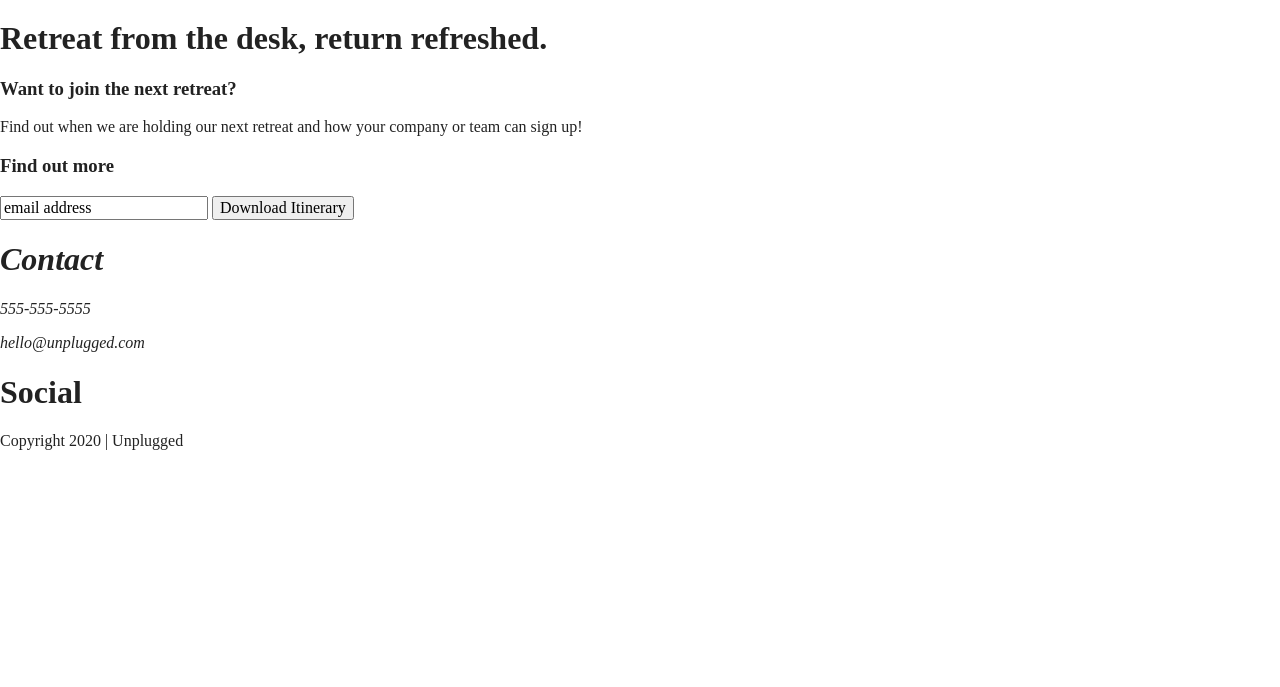
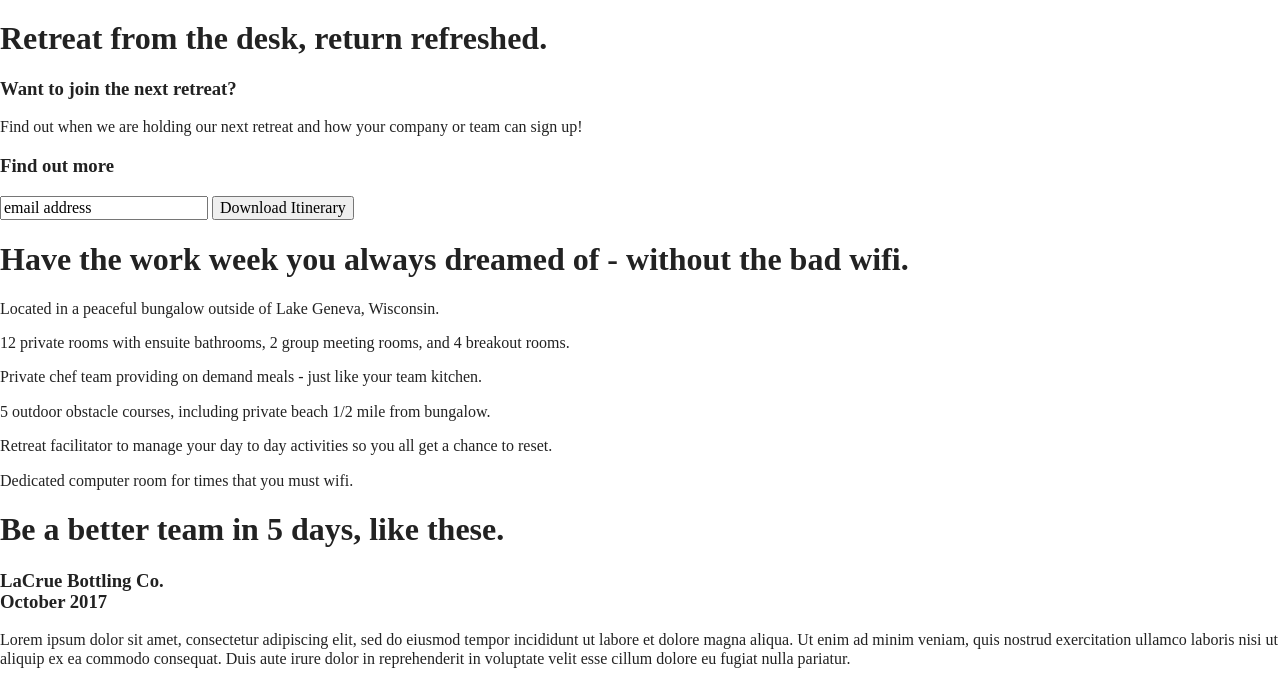
Before and after one commit to thomasskillington/unplugged-retreat, a website built with Parcel: page index.html in a window 1280 px wide. Shown: the part 74-761 px from the top of the page. Built offline with nearby package versions, Linux system fonts and the light colour scheme.

Commit message:
Added hompeage content

```diff
--- a/index.html
+++ b/index.html
@@ -43,19 +43,73 @@
 
   <main>
 
-    <section>
+    <section class="hero-area">
       <h1>Retreat from the desk, return refreshed.</h1>
     </section>
 
-    <aside>
+    <aside class="form-description">
       <h3>Want to join the next retreat?</h3>
       <p>Find out when we are holding our next retreat and how your company or team can sign up!</p>
       <h3>Find out more</h3>
-      <div>
+      <div class="form">
         <input type="text" name="name" value="email address">
         <input type="button" value="Download Itinerary">
       </div>
     </aside>
+
+    <section class="features">
+      <div class="content-wrapper">
+
+        <h1> Have the work week you always dreamed of - without the bad wifi. </h1>
+
+        <div class="feature-items">
+
+          <article >
+            <p class="fontawesome-icon"></p>
+            <p class="features-item-description">Located in a peaceful bungalow outside of Lake Geneva, Wisconsin.</p>
+          </article>
+
+          <article>
+            <p class="fontawesome-icon"></p>
+            <p class="features-item-description">12 private rooms with ensuite bathrooms, 2 group meeting rooms, and 4 breakout rooms.</p>
+          </article>
+
+          <article>
+            <p class="fontawesome-icon"></p>
+            <p class="features-item-description">Private chef team providing on demand meals - just like your team kitchen. </p>
+          </article>
+
+          <article>
+            <p class="fontawesome-icon"></p>
+            <p class="features-item-description">5 outdoor obstacle courses, including private beach 1/2 mile from bungalow.</p>
+          </article>
+
+          <article>
+            <p class="fontawesome-icon"></p>
+            <p class="features-item-description">Retreat facilitator to manage your day to day activities so you all get a chance to reset.</p>
+          </article>
+
+          <article>
+            <p class="fontawesome-icon"></p>
+            <p class="features-item-description">Dedicated computer room for times that you must wifi.</p>
+          </article>
+
+        </div>
+      </div>
+    </section>
+
+    <section class="reviews">
+      <div class="content-wrapper">
+        <h1> Be a better team in 5 days, like these. </h1>
+        <article>
+          <div>
+            <h3> LaCrue Bottling Co. <br> October 2017 </h3>
+            <p>Lorem ipsum dolor sit amet, consectetur adipiscing elit, sed do eiusmod tempor incididunt ut labore et dolore magna aliqua. Ut enim ad minim veniam, quis nostrud exercitation ullamco laboris nisi ut aliquip ex ea commodo consequat. Duis aute irure dolor in reprehenderit in voluptate velit esse cillum dolore eu fugiat nulla pariatur.</p>
+          </div>
+        </article>
+      </div>
+
+    </section>
 
   </main>
 
```
